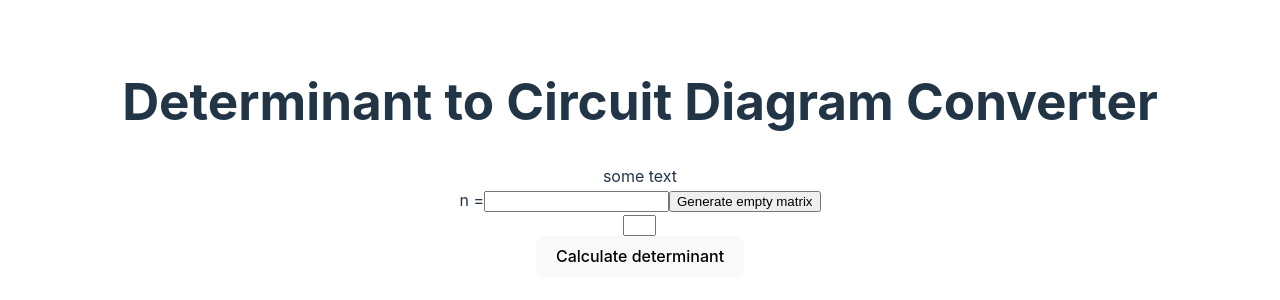
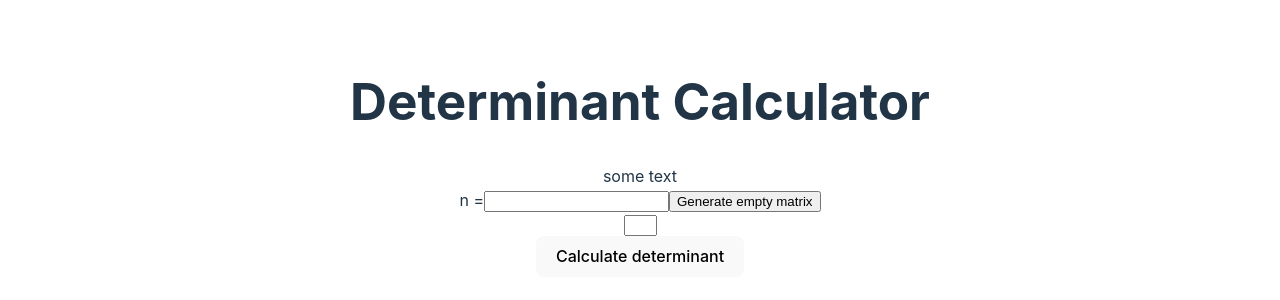
Before and after one commit to Lypho2012/DeterminantToCircuitDiagram, a React (Vite) app: page / in a window 1280 px wide. Shown: the part 242-542 px from the top of the page. Built offline with nearby package versions, Linux system fonts and the light colour scheme.

Commit message:
add descriptions to files

```diff
--- a/src/App.tsx
+++ b/src/App.tsx
@@ -1,14 +1,17 @@
-import { SetStateAction, useState } from 'react'
-import ReactDOM from 'react-dom/client';
 import './App.css'
 import Form from './Form'
-import Matrix from './Matrix'
+
+/*
+Cindy Zhang
+
+Main function that runs the rest of the program
+*/
 
 function App() {
 
   return (
     <>
-      <h1>Determinant to Circuit Diagram Converter</h1>
+      <h1>Determinant Calculator</h1>
       <div className="matrix">
         <Form/>
       </div>
--- a/src/Circuit.tsx
+++ b/src/Circuit.tsx
@@ -1,5 +1,12 @@
 import React from 'react'
 import Columns from './Columns';
+
+/*
+Cindy Zhang
+
+INCOMPLETE
+Uses the Leibniz formula for determinants to generate circuit diagram (only compatible with values of 1's and 0's)
+*/
 
 export default function Circuit(props) {
   let matrix = props.matrix;
@@ -20,9 +27,10 @@ export default function Circuit(props) {
 
   // Leibniz permutations of columns
   let permutations = Columns(n);
-  let positives = new Array<And>;
+  /*let positives = new Array<And>;
   let negatives = new Array<And>;
-  for (var permutation of permutations) {
+  for (let permutation of permutations) {
+    console.log(permutation);
     for (let i=0; i<n; i++) {
       console.log(i+" "+permutation.permutation[i]);
     }
@@ -37,7 +45,7 @@ export default function Circuit(props) {
     }
     console.log(line);
     console.log(a.result);
-  }
+  }*/
 
   return (
     <div>circuit</div>
--- a/src/Columns.tsx
+++ b/src/Columns.tsx
@@ -1,5 +1,12 @@
 import React from 'react'
 
+/*
+Cindy Zhang
+
+Uses the Leibniz formula for determinants to generate permutations of products in the summation
+*/
+
+// LinkedList Node
 class Node {
     permutation: Array<number>;
     sign: boolean; // true is negative, false is positive
@@ -23,17 +30,20 @@ function Columns(props) { // input: props.n
     for (let i=0; i<props.n; i++) {
         original[i] = i;
     }
+    console.log(original.length);
 
     let first = new Node(original,false);
+    console.log(first);
     let last = first;
-    while (first != null) {
+    /*while (first != null) {
         if (permutations.has(first.hash)) {
             continue;
         }
+        console.log(first);
         permutations.set(first.hash,first);
         for (let i=0; i<props.n; i++) {
             for (let j=0; j<props.n; j++) {
-                let next = new Node(Array<number>(props.n),!first.sign);
+                let next = new Node(new Array<number>(props.n),!first.sign);
                 for (let i=0; i<props.n; i++) {
                     next.permutation[i] = first.permutation[i];
                 }
@@ -48,7 +58,8 @@ function Columns(props) { // input: props.n
             }
         }
         first = first.next;
-    }
+    }*/
+    console.log(permutations.size);
     return permutations.values();
 }
 
--- a/src/LaplaceExpansion.tsx
+++ b/src/LaplaceExpansion.tsx
@@ -1,4 +1,8 @@
-import React from 'react'
+/*
+Cindy Zhang
+
+Uses Laplace expansion to calculate determinant
+*/
 
 function determinant(matrix: Array<Array<number>>) {
     //console.log("start calculating");
```
Also changed, not shown: src/Form.tsx (+7 -0 lines), src/Matrix.tsx (+7 -2 lines), 1 other file (tests, documents, lock files or other folders).
